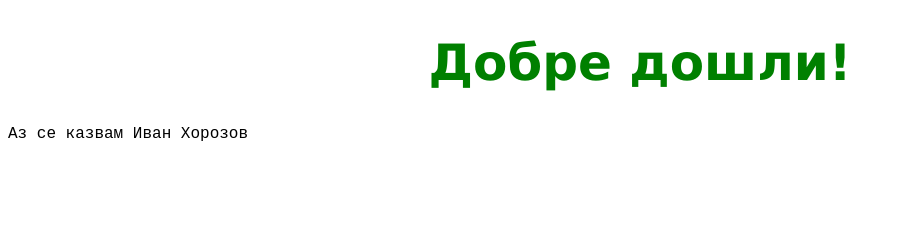
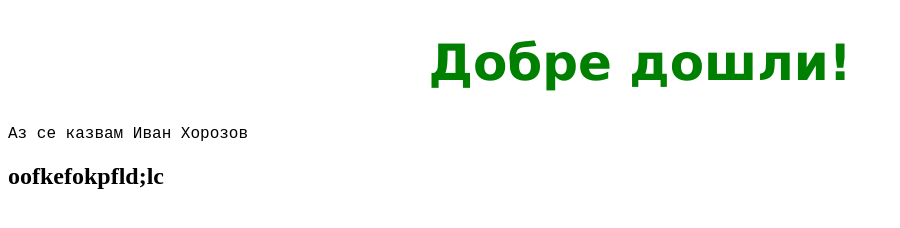
Before and after one commit to ihorozov/idh, a plain HTML site: page index.html in a window 1280 px wide. Shown: the whole page, without its empty margins (0-900 px from the left). Drawn offline with Linux system fonts and the light colour scheme.

Commit message:
Add files via upload

```diff
--- a/index.html
+++ b/index.html
@@ -7,6 +7,7 @@
 
 <h1>Добре дошли!</h1>
 <p>Аз се казвам Иван Хорозов</p>
+<h2>oofkefokpfld;lc
 
 </body>
 </html>
```
